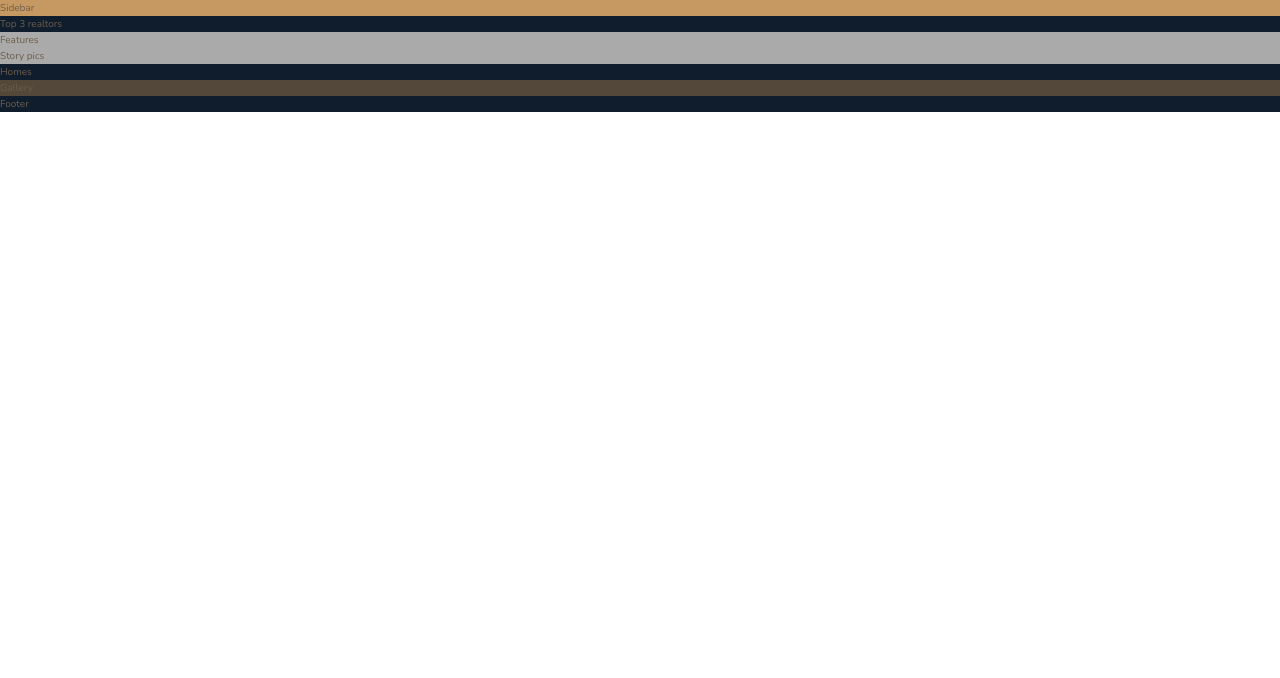
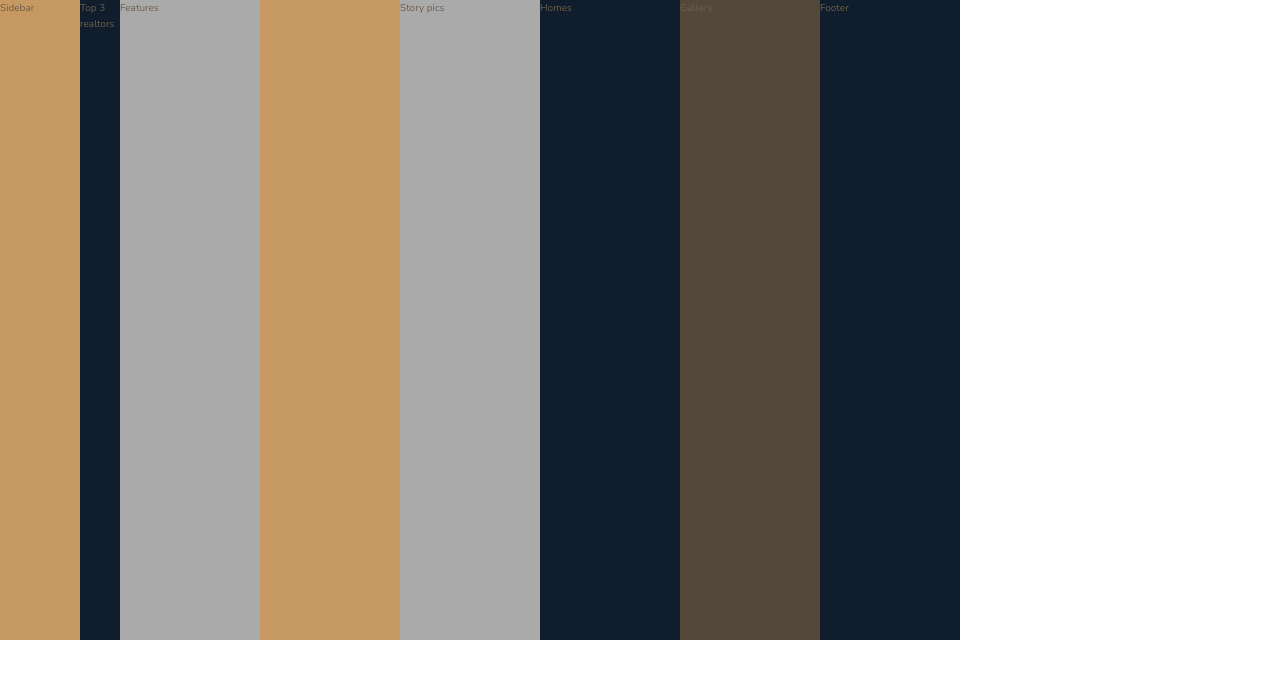
Before and after one commit to rajyotiroshan/udemy-AdvCss-NexterP3, a website: page index.html in a window 1280 px wide. Drawn offline with nearby package versions, Linux system fonts and the light colour scheme.

Commit message:
page layout container grid laout

```diff
--- a/sass/_base.scss
+++ b/sass/_base.scss
@@ -34,4 +34,11 @@ body {
     color: $color-grey-dark-2;
     font-weight: 300;
     line-height: 1.6;
+
 }
+
+.container {
+    display: grid;
+    grid-template-rows: 80vh min-content 40vw repeat(3,min-content);
+    grid-template-columns: [sidebar-start] 8rem [sidebar-end full-start] 1fr [center-start] repeat(8, [col-start] minmax( min-content,14rem) [col-end] ) [center-end] 1fr [full-end];//14*10*8 px wide
+}
```
Also changed, not shown: css/style.css.
